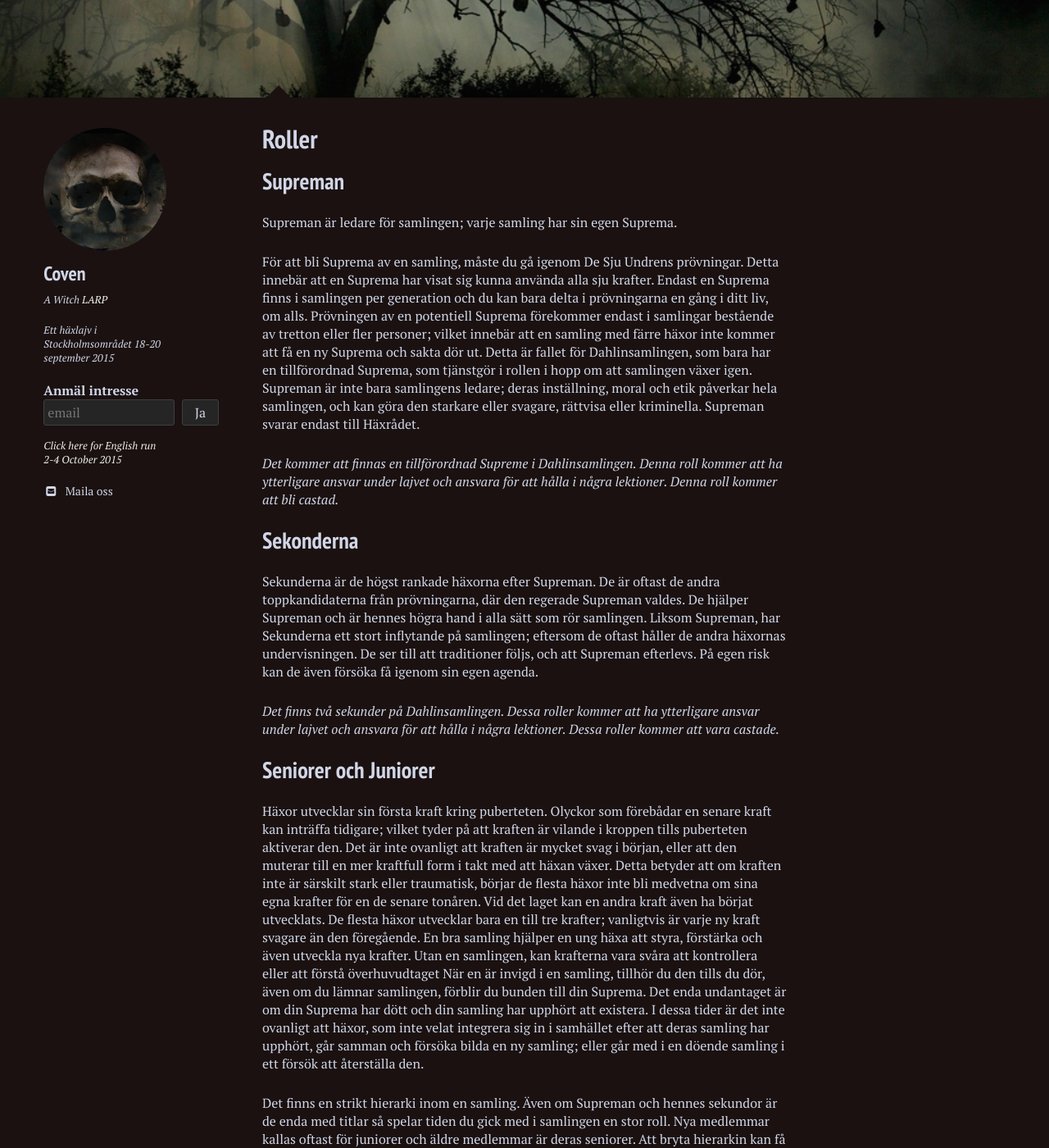
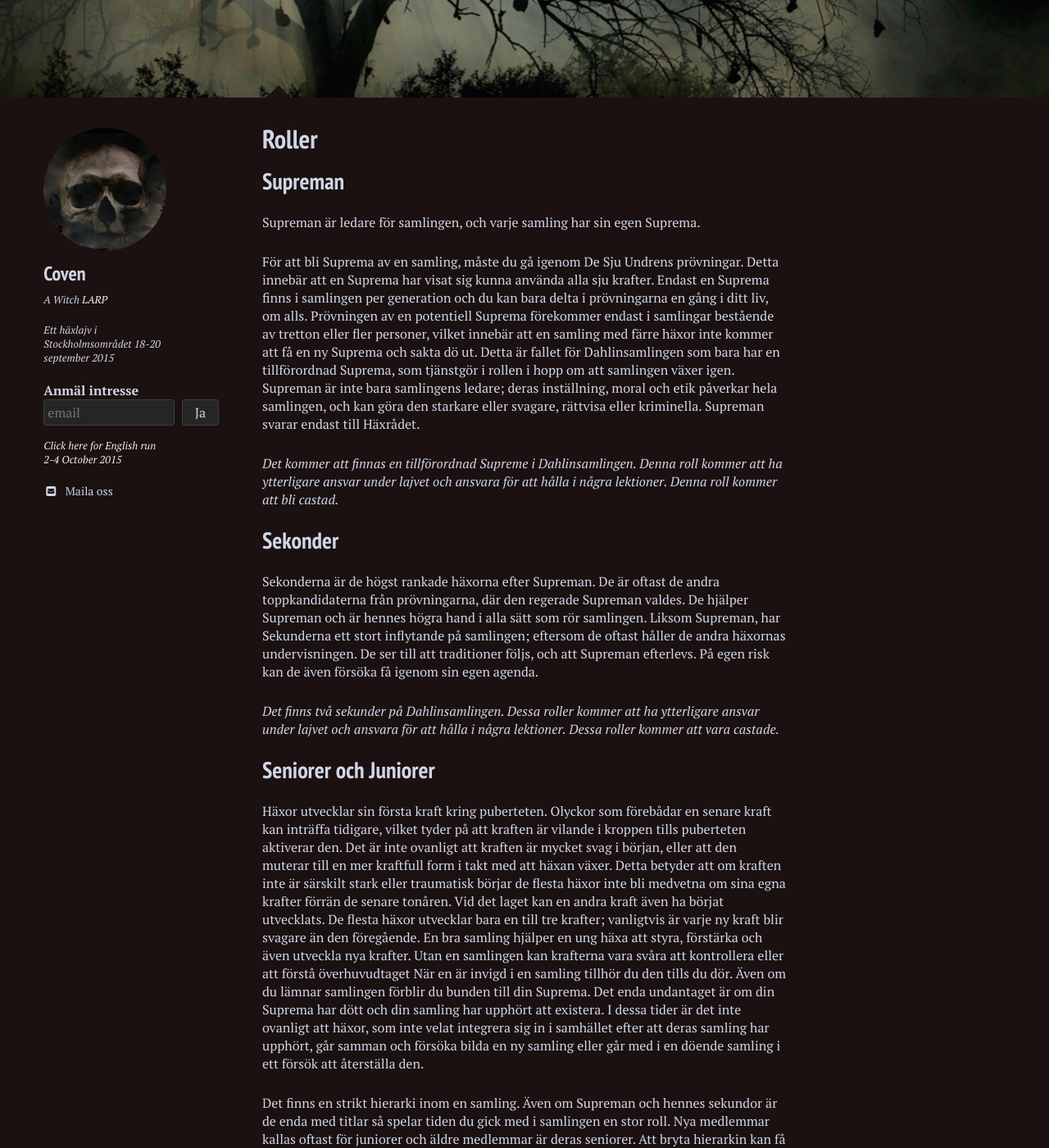
Before and after one commit to stanislavb/www.coven.nu, a Jekyll site: the page built from roller/index.md, in a window 1280 px wide and 1400 px high, scrolled down 371 px. Shown: the whole window at 82% size. Built offline with Jekyll 4.4.1, drawn with Linux system fonts in a browser that asks for light colours; nearby versions of some CDN libraries.

Commit message:
Update index.md

```diff
--- a/roller/index.md
+++ b/roller/index.md
@@ -19,24 +19,24 @@
 
 ## Supreman
 
-Supreman är ledare för samlingen; varje samling har sin egen Suprema.
+Supreman är ledare för samlingen, och varje samling har sin egen Suprema.
 
-För att bli Suprema av en samling, måste du gå igenom De Sju Undrens prövningar. Detta innebär att en Suprema har visat sig kunna använda alla sju krafter. Endast en Suprema finns i  samlingen per generation och du kan bara delta i prövningarna en gång i ditt liv, om alls. Prövningen av en potentiell Suprema förekommer endast i samlingar bestående av tretton eller fler personer; vilket innebär att en samling med färre häxor inte kommer att få en ny Suprema och sakta dör ut. Detta är fallet för Dahlinsamlingen, som bara har en tillförordnad Suprema, som tjänstgör i rollen i hopp om att samlingen växer igen.
+För att bli Suprema av en samling, måste du gå igenom De Sju Undrens prövningar. Detta innebär att en Suprema har visat sig kunna använda alla sju krafter. Endast en Suprema finns i  samlingen per generation och du kan bara delta i prövningarna en gång i ditt liv, om alls. Prövningen av en potentiell Suprema förekommer endast i samlingar bestående av tretton eller fler personer, vilket innebär att en samling med färre häxor inte kommer att få en ny Suprema och sakta dö ut. Detta är fallet för Dahlinsamlingen som bara har en tillförordnad Suprema, som tjänstgör i rollen i hopp om att samlingen växer igen.
 Supreman är inte bara samlingens ledare; deras inställning, moral och etik påverkar hela samlingen, och kan göra den starkare eller svagare, rättvisa eller kriminella. Supreman svarar endast till Häxrådet.
 
 *Det kommer att finnas en tillförordnad Supreme i Dahlinsamlingen. Denna roll kommer att ha ytterligare ansvar under lajvet och ansvara för att hålla i några lektioner. Denna roll kommer att bli castad.*
 
-## Sekonderna
+## Sekonder
 
-Sekunderna är de högst rankade häxorna efter Supreman. De är oftast de andra toppkandidaterna från prövningarna, där den regerade Supreman valdes. De hjälper Supreman och är hennes högra hand i alla sätt som rör samlingen. Liksom Supreman, har Sekunderna ett stort inflytande på samlingen; eftersom de oftast håller de andra häxornas undervisningen. De ser till att traditioner följs, och att Supreman efterlevs. På egen risk kan de även försöka få igenom sin egen agenda.
+Sekonderna är de högst rankade häxorna efter Supreman. De är oftast de andra toppkandidaterna från prövningarna, där den regerade Supreman valdes. De hjälper Supreman och är hennes högra hand i alla sätt som rör samlingen. Liksom Supreman, har Sekunderna ett stort inflytande på samlingen; eftersom de oftast håller de andra häxornas undervisningen. De ser till att traditioner följs, och att Supreman efterlevs. På egen risk kan de även försöka få igenom sin egen agenda.
 
 *Det finns två sekunder på Dahlinsamlingen. Dessa roller kommer att ha ytterligare ansvar under lajvet och ansvara för att hålla i några lektioner. Dessa roller kommer att vara castade.*
 
 ## Seniorer och Juniorer
 
-Häxor utvecklar sin första kraft kring puberteten. Olyckor som förebådar en senare kraft kan inträffa tidigare; vilket tyder på att kraften är vilande i kroppen tills puberteten aktiverar den. Det är inte ovanligt att kraften är mycket svag i början, eller att den muterar till en mer kraftfull form i takt med att häxan växer. Detta betyder att om kraften inte är särskilt stark eller traumatisk, börjar de flesta häxor inte bli medvetna om sina egna krafter för en de senare tonåren. Vid det laget kan en andra kraft även ha börjat utvecklats.
-De flesta häxor utvecklar bara en till tre krafter; vanligtvis är varje ny kraft svagare än den föregående. En bra samling hjälper en ung häxa att styra, förstärka och även utveckla nya krafter. Utan en samlingen, kan krafterna vara svåra att kontrollera eller att förstå överhuvudtaget
-När en är invigd i en samling, tillhör du den tills du dör, även om du lämnar samlingen, förblir du bunden till din Suprema. Det enda undantaget är om din Suprema har dött och din samling har upphört att existera. I dessa tider är det inte ovanligt att häxor, som inte velat integrera sig in i samhället efter att deras samling har upphört, går samman och försöka bilda en ny samling; eller går med i en döende samling i ett försök att återställa den.
+Häxor utvecklar sin första kraft kring puberteten. Olyckor som förebådar en senare kraft kan inträffa tidigare, vilket tyder på att kraften är vilande i kroppen tills puberteten aktiverar den. Det är inte ovanligt att kraften är mycket svag i början, eller att den muterar till en mer kraftfull form i takt med att häxan växer. Detta betyder att om kraften inte är särskilt stark eller traumatisk börjar de flesta häxor inte bli medvetna om sina egna krafter förrän de senare tonåren. Vid det laget kan en andra kraft även ha börjat utvecklats.
+De flesta häxor utvecklar bara en till tre krafter; vanligtvis är varje ny kraft blir svagare än den föregående. En bra samling hjälper en ung häxa att styra, förstärka och även utveckla nya krafter. Utan en samlingen kan krafterna vara svåra att kontrollera eller att förstå överhuvudtaget
+När en är invigd i en samling tillhör du den tills du dör. Även om du lämnar samlingen förblir du bunden till din Suprema. Det enda undantaget är om din Suprema har dött och din samling har upphört att existera. I dessa tider är det inte ovanligt att häxor, som inte velat integrera sig in i samhället efter att deras samling har upphört, går samman och försöka bilda en ny samling eller går med i en döende samling i ett försök att återställa den.
 
 Det finns en strikt hierarki inom en samling. Även om Supreman och hennes sekundor är de enda med titlar så spelar tiden du gick med i samlingen en stor roll. Nya medlemmar kallas oftast för juniorer och äldre medlemmar är deras seniorer. Att bryta hierarkin kan få allvarliga konsekvenser. Sekunder lämnar oftast bestraffning av juniorer upp till seniorerna.
 
```
